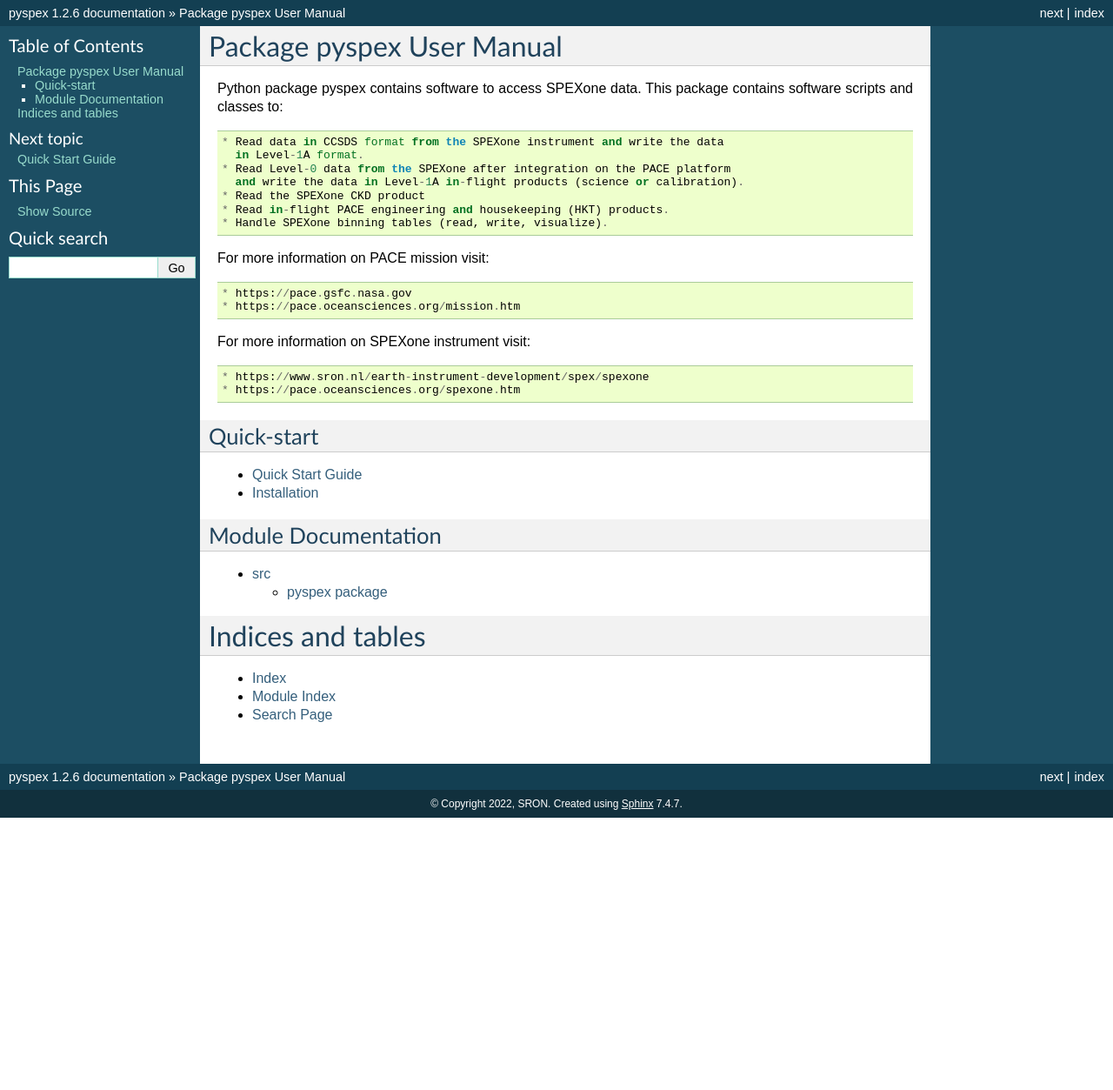
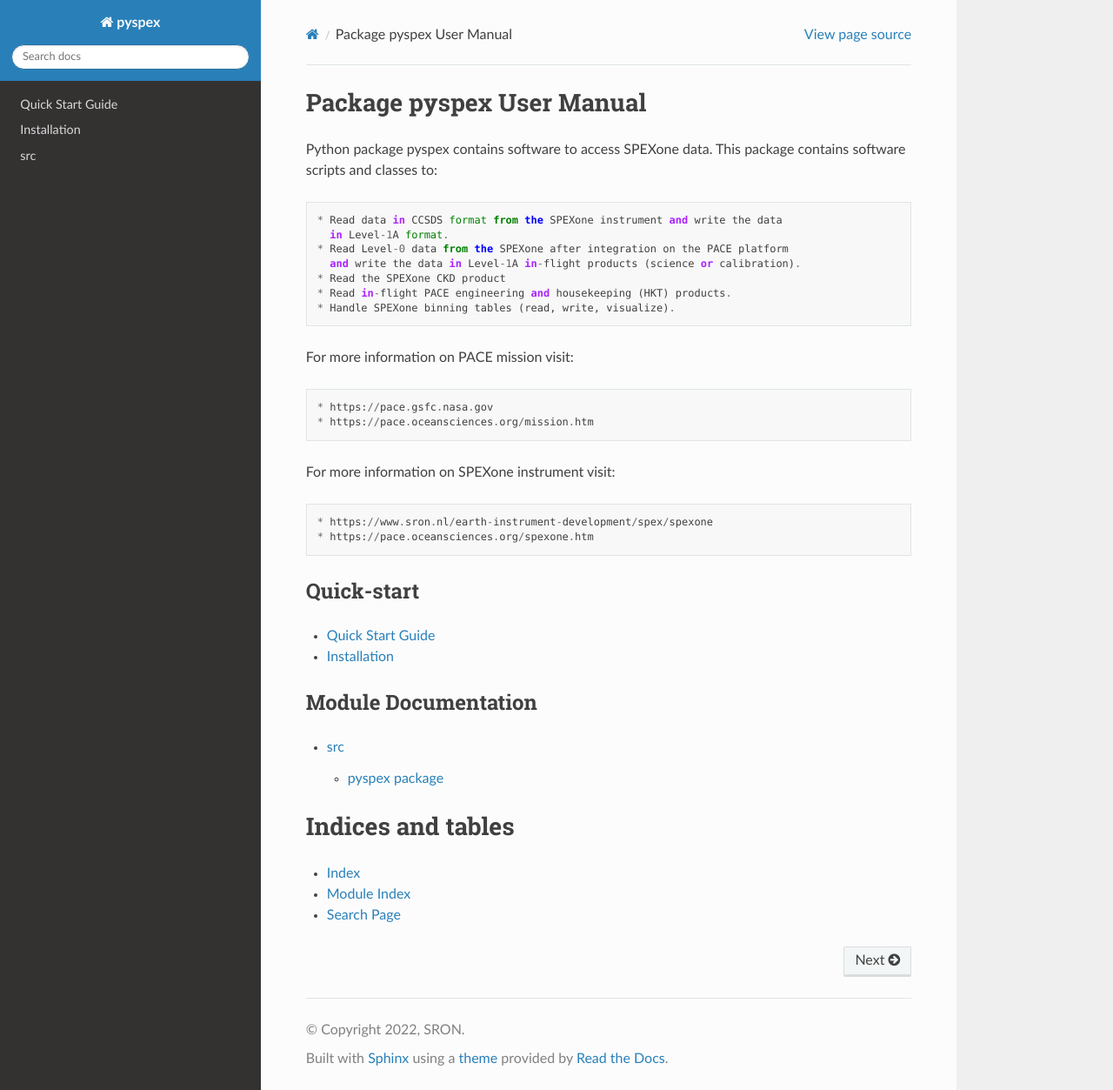
Before and after one commit to rmvanhees/pyspex, a Sphinx documentation site: the page built from docs/index.rst, in a window 1280 px wide and 1253 px high. Shown: the whole window at 87% size. Built offline with Sphinx 7.4.7 and the Read the Docs theme 2.0.0, drawn with Linux system fonts in a browser that asks for light colours.

Commit message:
Added read-the-docs configuration file

```diff
--- a/docs/conf.py
+++ b/docs/conf.py
@@ -33,5 +33,5 @@
 # -- Options for HTML output -------------------------------------------------
 # https://www.sphinx-doc.org/en/master/usage/configuration.html#options-for-html-output
 
-html_theme = 'default'
+html_theme = 'sphinx_rtd_theme'
 html_static_path = ['_static']
--- a/pyproject.toml
+++ b/pyproject.toml
@@ -29,6 +29,7 @@
   "moniplot>=0.5",
   "netCDF4>=1.5",
   "numpy>=1.19",
+  "numpydoc>=1.1",
   "xarray>=0.21",
 ]
 dynamic = ["version"]
```
Also changed, not shown: .readthedocs.yaml (added).
